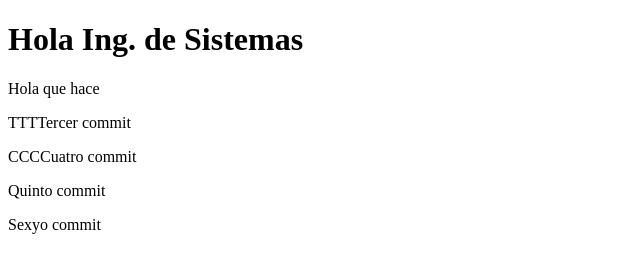
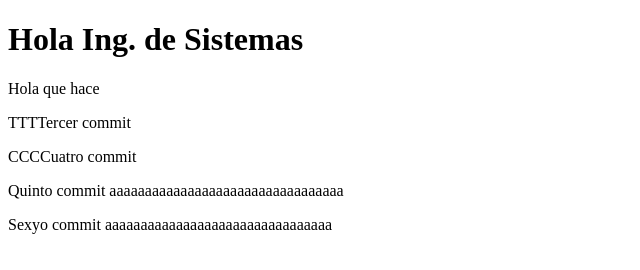
Before and after one commit to mighel15/EjemploWeb, a plain HTML site: page index.html in a window 1280 px wide. Shown: the whole page, without its empty margins (0-640 px from the left). Drawn offline with Linux system fonts and the light colour scheme.

Commit message:
para hacer merge

```diff
--- a/index.html
+++ b/index.html
@@ -10,8 +10,8 @@
     <p>Hola que hace</p>
     <p>TTTTercer commit</p>
     <p>CCCCuatro commit</p>
-	<p>Quinto commit</p>
-    <p>Sexyo commit</p>
+	<p>Quinto commit aaaaaaaaaaaaaaaaaaaaaaaaaaaaaaaaa</p>
+    <p>Sexyo commit aaaaaaaaaaaaaaaaaaaaaaaaaaaaaaaa</p>
 
 </body>
 </html>
```
